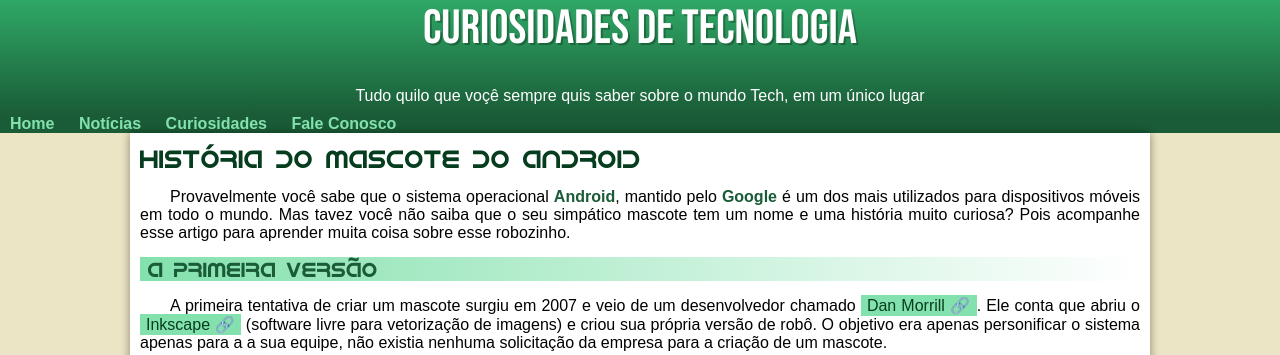
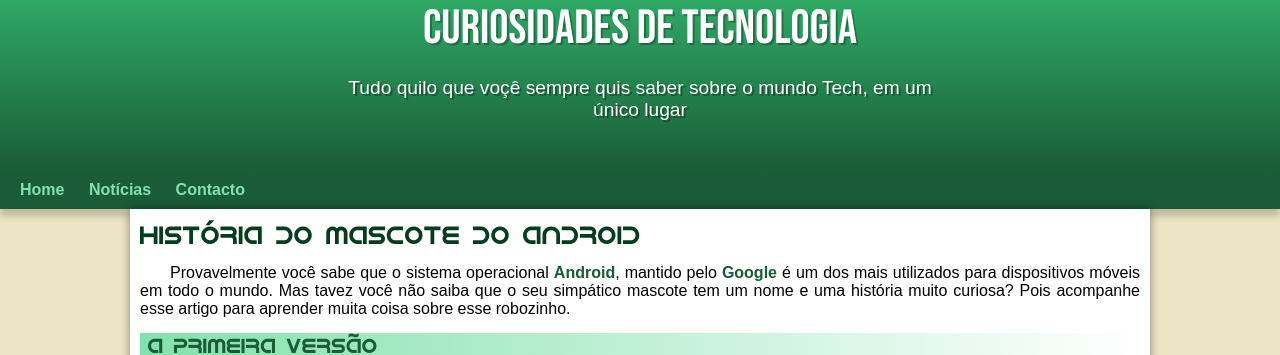
Before and after one commit to miqueiasherdeiro/projeto-android, a plain HTML site: page index.html in a window 1280 px wide. Shown: the top 355 px of the page. Drawn offline with Linux system fonts and the light colour scheme.

Commit message:
padding corrigido

```diff
--- a/estilo/style.css
+++ b/estilo/style.css
@@ -69,11 +69,19 @@ header > h1 {
 }
 
 header > p {
+    font-size: 1.2em;
     color: white;
-    padding: 10px;
+    max-width: 600px;
+    padding-right: 10px;
+    padding-left: 10px;
+    margin: auto;
+    padding-bottom: 50px;
+    text-shadow: 2px 2px 0px rgba(0, 0, 0, 0.315);
 }
 nav {
     background-color: var(--cor4);
+    padding: 10px;
+    box-shadow: 0px 7px 7px rgba(0, 0, 0, 0.192);
 
 }
 nav > a {
@@ -84,6 +92,10 @@ nav > a {
     font-weight: bold;
     margin-bottom: 20px;
     transition-duration: .5s;
+}
+nav > a:hover{
+    background-color: var(--cor3);
+    color: var(--cor5);
 }
 main {
     background-color: white;
--- a/index.html
+++ b/index.html
@@ -15,8 +15,7 @@
     <nav>
         <a href="#">Home</a>
         <a href="#">Notícias</a>
-        <a href="#">Curiosidades</a>
-        <a href="#">Fale Conosco</a>
+        <a href="#">Contacto</a>
     </nav>
     <main>
         <article>
```
